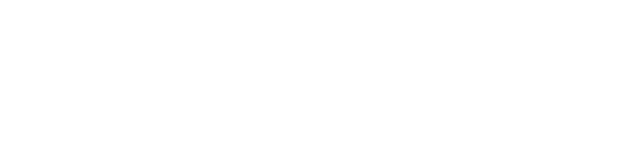
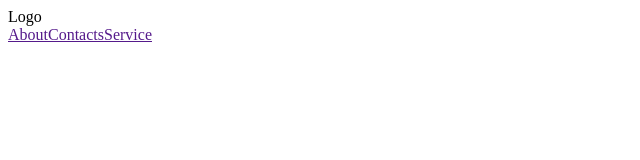
Before and after one commit to asianParadissseee/team, a plain HTML site: page index.html in a window 1280 px wide. Shown: the whole page, without its empty margins (0-640 px from the left). Drawn offline with Linux system fonts and the light colour scheme.

Commit message:
added header

```diff
--- a/index.html
+++ b/index.html
@@ -8,6 +8,13 @@
     <title>Document</title>
 </head>
 <body>
-
+<header>
+    <div>
+        Logo
+    </div>
+    <nav>
+        <a href="">About</a><a href="">Contacts</a><a href="">Service</a>
+    </nav>
+</header>
 </body>
 </html>
```
